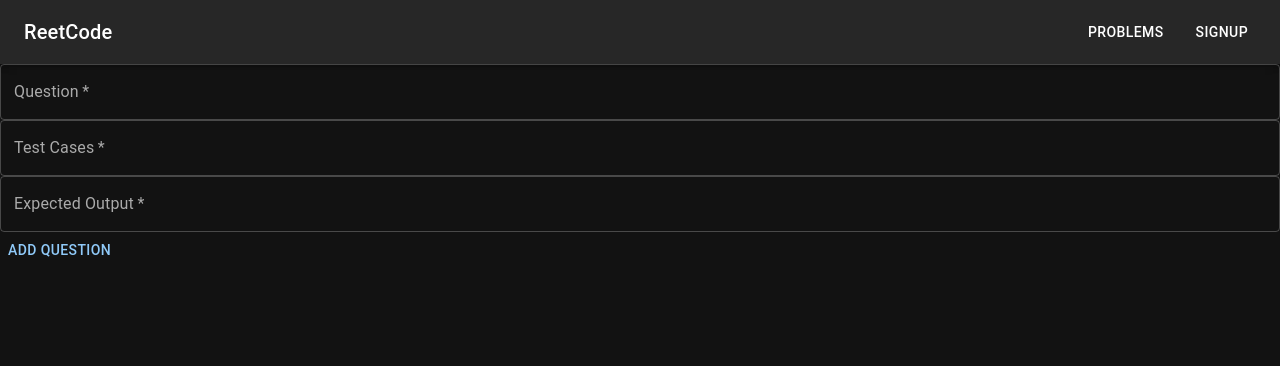
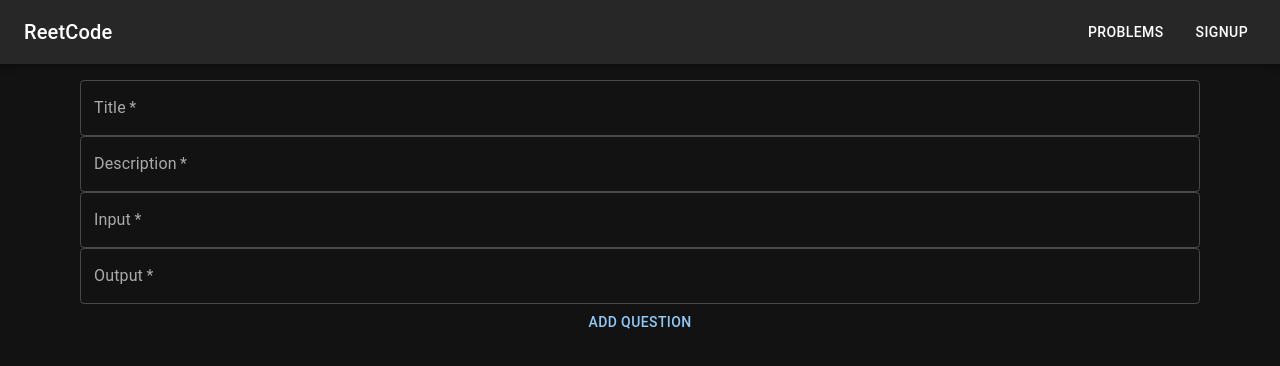
Before and after one commit to zarakk/ReetCode, a React (Vite) app in the folder frontend/: page /admin-dashboard in a window 1280 px wide. Shown: the top 366 px of the page. Built offline with nearby package versions, Linux system fonts and the light colour scheme.

Commit message:
added admin question adding functionality

```diff
--- a/frontend/src/App.jsx
+++ b/frontend/src/App.jsx
@@ -37,18 +37,4 @@ function App() {
   );
 }
 
-// A demo component
-function ProblemStatement(props) {
-  const title = props.title;
-  const acceptance = props.acceptance;
-  const difficulty = props.difficulty;
-
-  return (
-    <tr>
-      <td>{title}</td>
-      <td>{acceptance}</td>
-      <td>{difficulty}</td>
-    </tr>
-  );
-}
 export default App;
--- a/frontend/src/pages/AdminDashboard.jsx
+++ b/frontend/src/pages/AdminDashboard.jsx
@@ -1,30 +1,38 @@
 import React, { useState } from "react";
-import { Button, TextField, Snackbar } from "@mui/material";
-import MuiAlert from "@mui/material/Alert";
-
-function Alert(props) {
-  return <MuiAlert elevation={6} variant="filled" {...props} />;
-}
+import { Button, TextField, Snackbar, Box, Container } from "@mui/material";
+import { Alert } from "@mui/material";
 
 const AdminDashboard = () => {
-  const [question, setQuestion] = useState("");
-  const [testCases, setTestCases] = useState("");
-  const [expectedOutput, setExpectedOutput] = useState("");
+  const [title, setTitle] = useState("");
+  const [description, setDescription] = useState("");
+  const [input, setInput] = useState("");
+  const [output, setOutput] = useState("");
   const [open, setOpen] = useState(false);
+  const [snackbarOpen, setSnackbarOpen] = useState(false);
   const [snackbarMessage, setSnackbarMessage] = useState("");
+  const [snackbarSeverity, setSnackbarSeverity] = useState("success");
 
   const handleSubmit = async (e) => {
+    const token = localStorage.getItem("admin-token");
+    console.log(token);
     e.preventDefault();
     try {
-      const response = await fetch("http://localhost:3000/submissions", {
+      const response = await fetch("http://localhost:3001/questions", {
         method: "POST",
         headers: {
           "Content-Type": "application/json",
+          Authorization: `Bearer ${token}`,
         },
         body: JSON.stringify({
-          question,
-          testCases,
-          expectedOutput,
+          title,
+          description,
+          testCases: [
+            {
+              input,
+              output,
+            },
+          ],
+          expectedOutput: output,
         }),
       });
       if (response.ok) {
@@ -47,35 +55,59 @@ const AdminDashboard = () => {
 
   return (
     <>
-      <form onSubmit={handleSubmit}>
+      <Container>
+        <Box
+          sx={{
+            display: "flex",
+            justifyContent: "center",
+            flexDirection: "column",
+            padding: 2,
+          }}
+        >
           <TextField
-          label="Question"
-          value={question}
-          onChange={(e) => setQuestion(e.target.value)}
+            label="Title"
+            value={title}
+            onChange={(e) => setTitle(e.target.value)}
             fullWidth
             required
           />
           <TextField
-          label="Test Cases"
-          value={testCases}
-          onChange={(e) => setTestCases(e.target.value)}
+            label="Description"
+            value={description}
+            onChange={(e) => setDescription(e.target.value)}
             fullWidth
             required
           />
           <TextField
-          label="Expected Output"
-          value={expectedOutput}
-          onChange={(e) => setExpectedOutput(e.target.value)}
+            label="Input"
+            value={input}
+            onChange={(e) => setInput(e.target.value)}
             fullWidth
             required
           />
-        <Button type="submit">Add Question</Button>
-      </form>
-      <Snackbar open={open} autoHideDuration={6000} onClose={handleClose}>
-        <Alert onClose={handleClose} severity="success">
+          <TextField
+            label="Output"
+            value={output}
+            onChange={(e) => setOutput(e.target.value)}
+            fullWidth
+            required
+          />
+          <Button onClick={handleSubmit}>Add Question</Button>
+          <Snackbar
+            open={snackbarOpen}
+            autoHideDuration={6000}
+            onClose={() => setSnackbarOpen(false)}
+            anchorOrigin={{ vertical: "top", horizontal: "center" }}
+          >
+            <Alert
+              onClose={() => setSnackbarOpen(false)}
+              severity={snackbarSeverity}
+            >
               {snackbarMessage}
             </Alert>
           </Snackbar>
+        </Box>
+      </Container>
     </>
   );
 };
--- a/frontend/src/pages/AdminLoginPage.jsx
+++ b/frontend/src/pages/AdminLoginPage.jsx
@@ -37,13 +37,13 @@ const LoginPage = () => {
       const token = data.token;
 
       // Save the token in local storage or session storage
-      localStorage.setItem("token", token);
+      localStorage.setItem("admin-token", token);
       //redirect to problems page
       setUsername(email);
       setIsLoggedIn(true);
 
       // Display a success message
-      setSnackbarMessage("Logged in successfully!");
+      setSnackbarMessage("Question added successfully!");
       setSnackbarSeverity("success");
       setSnackbarOpen(true);
     } else {
```
Also changed, not shown: 1 other file (tests, documents, lock files or other folders). Lines whose indentation alone changed are shown as unchanged.
